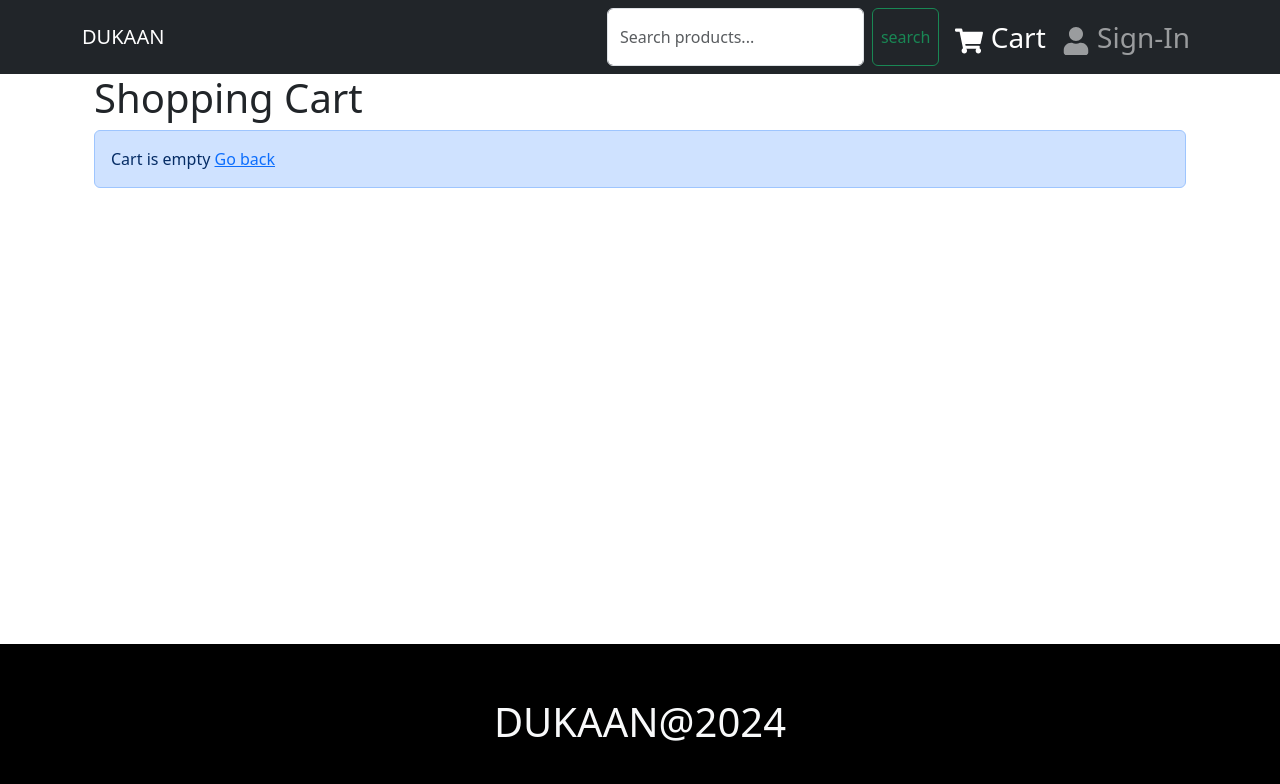
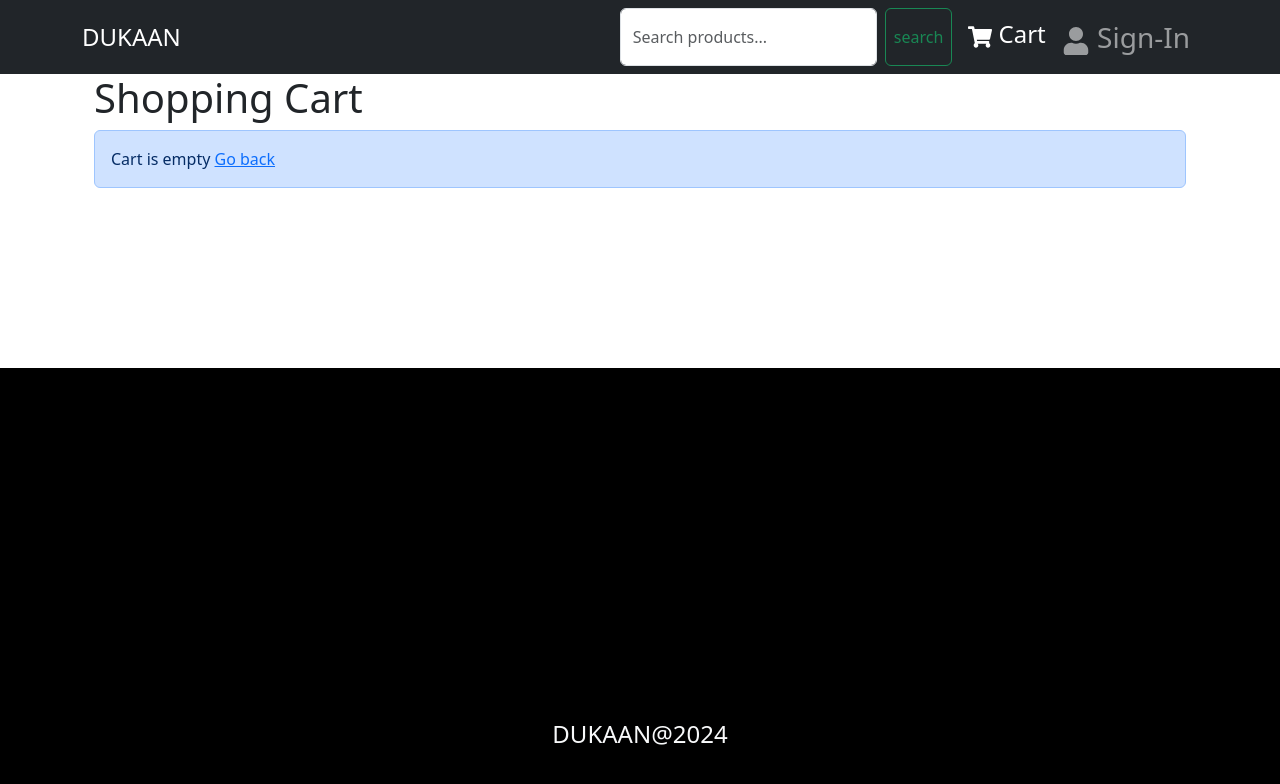
Before and after one commit to deepanshu-2021/DUKAAN, a React (Vite) app in the folder frontend/: page /cart in a window 1280 px wide. Shown: the top 784 px of the page. Built offline with nearby package versions, Linux system fonts and the light colour scheme.

Commit message:
title and ui bugs

```diff
--- a/frontend/index.html
+++ b/frontend/index.html
@@ -8,7 +8,7 @@
       href="https://res.cloudinary.com/deepanshubaluni/image/upload/v1724481245/08d785dc-38d1-4d61-a9cc-2c049411c966_gtu7ap.jpg"
       type="image/x-icon"
     />
-    <title>DUKAAN</title>
+    <title>dukaan</title>
   </head>
   <body>
     <div id="root"></div>
--- a/frontend/src/components/Footer.jsx
+++ b/frontend/src/components/Footer.jsx
@@ -4,10 +4,10 @@ import "../style/index.css";
 const Footer = () => {
   const currentYear = new Date().getFullYear();
   return (
-    <footer className="bg-black mt-5 ">
+    <footer className="bg-black" style={{ paddingTop: "300px" }}>
       <Container>
         <Row>
-          <Col className="text-center fs-1 text-light   py-5">{`DUKAAN@${currentYear}`}</Col>
+          <Col className="text-center fs-4 text-light   py-5">{`DUKAAN@${currentYear}`}</Col>
         </Row>
       </Container>
     </footer>
--- a/frontend/src/components/Header.jsx
+++ b/frontend/src/components/Header.jsx
@@ -22,14 +22,14 @@ const Header = () => {
     <Navbar bg="dark" variant="dark" expand="md" collapseOnSelect>
       <Container>
         <LinkContainer to="/">
-          <Navbar.Brand>DUKAAN</Navbar.Brand>
+          <Navbar.Brand className="fs-4">DUKAAN</Navbar.Brand>
         </LinkContainer>
         <Navbar.Toggle aria-controls="basic-navbar-nav" />
         <Navbar.Collapse id="basic-navbar-nav">
           <Nav className="ms-auto">
             <Searchbar />
             <LinkContainer to="/cart">
-              <Nav.Link href="/cart" className="fs-3">
+              <Nav.Link href="/cart" className="fs-4">
                 <FaShoppingCart /> Cart
                 {cartItems.length > 0 && (
                   <Badge pill bg="success" style={{ marginLeft: "5px" }}>
@@ -40,7 +40,7 @@ const Header = () => {
             </LinkContainer>
             {userInfo ? (
               <NavDropdown
-                className="fs-3"
+                className="fs-4"
                 title={userInfo.name}
                 id="nav-dropdown"
               >
@@ -59,7 +59,7 @@ const Header = () => {
               </LinkContainer>
             )}
             {userInfo && userInfo.isAdmin && (
-              <NavDropdown className="fs-3" title="Admin" id="nav-dropdown">
+              <NavDropdown className="fs-4" title="Admin" id="nav-dropdown">
                 <LinkContainer className="fs-4" to="/admin/orders">
                   <NavDropdown.Item className="fs-4">orders</NavDropdown.Item>
                 </LinkContainer>
```
